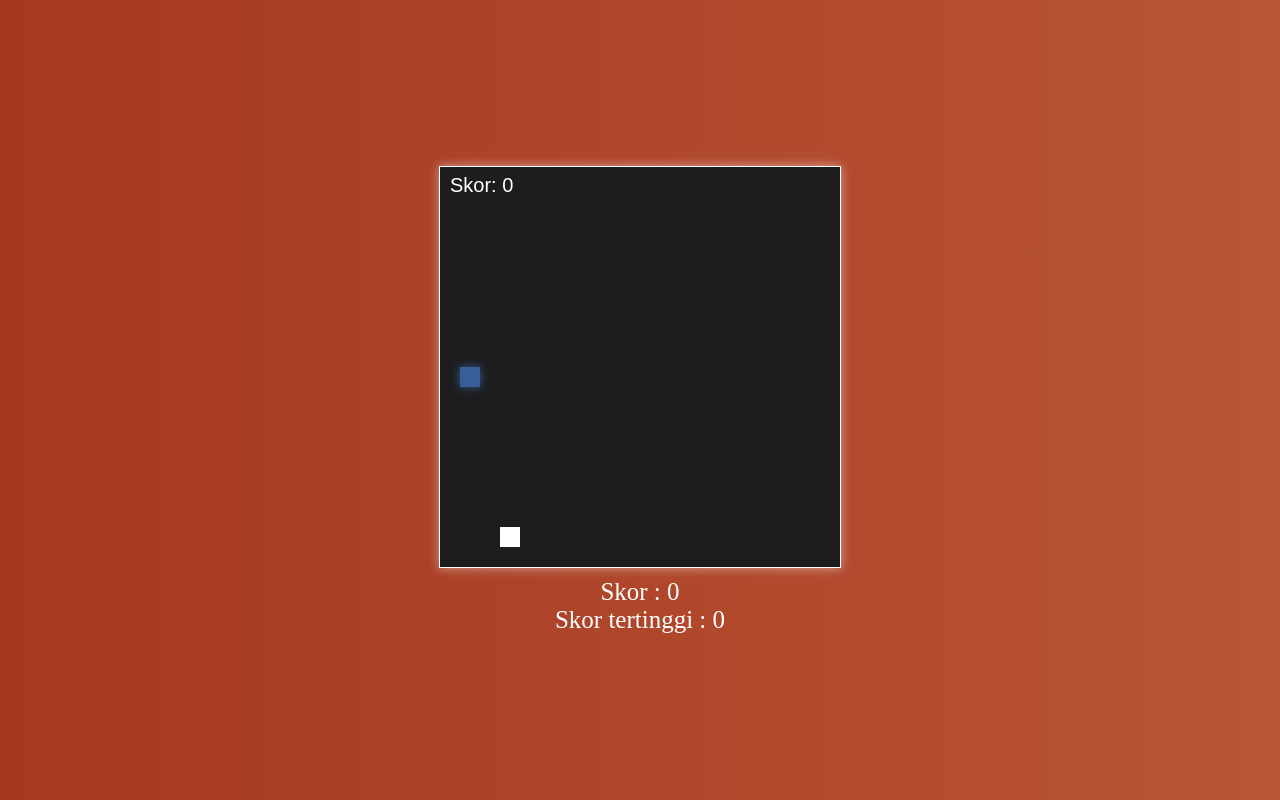
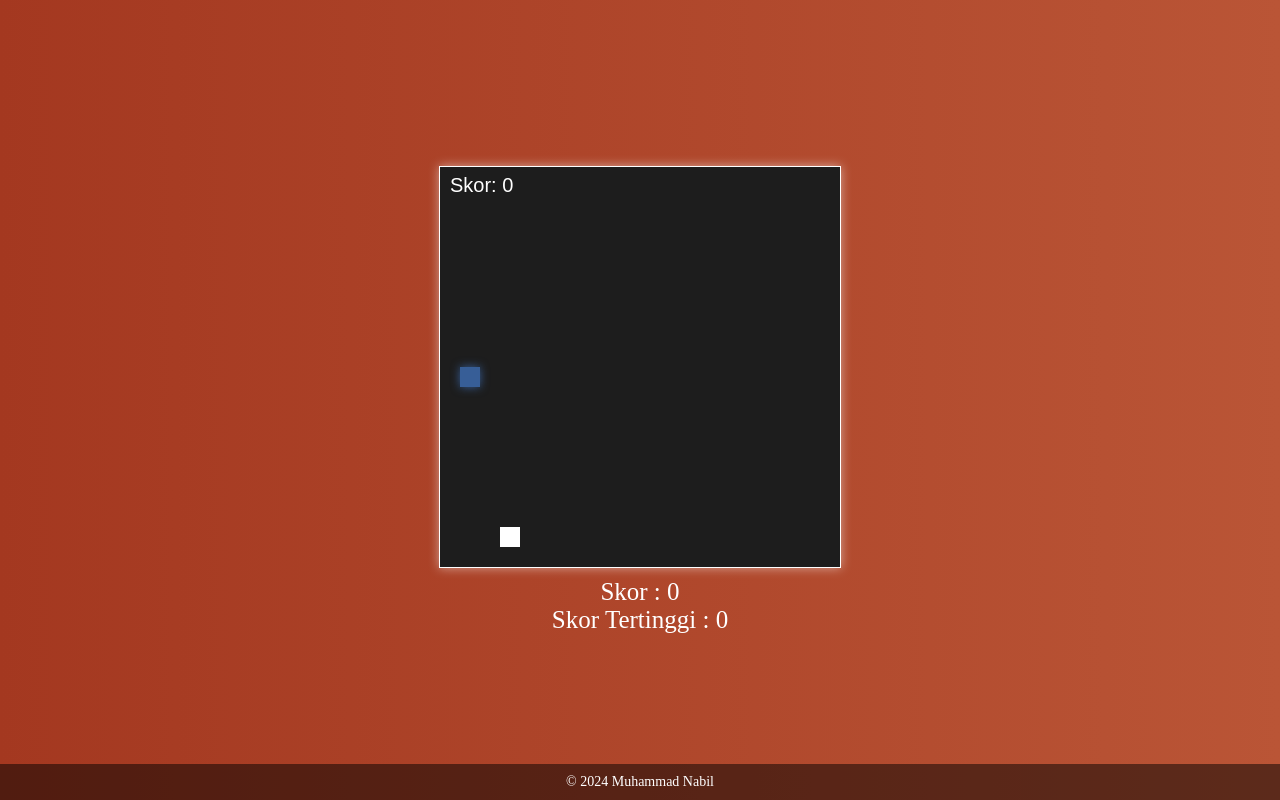
Before and after one commit to Nabil17-alt/Game-Snake, a plain HTML site: page index.html in a window 1280 px wide. Drawn offline with Linux system fonts and the light colour scheme.

Commit message:
last update

```diff
--- a/index.html
+++ b/index.html
@@ -4,18 +4,37 @@
     <meta charset="UTF-8" />
     <meta name="viewport" content="width=device-width, initial-scale=1.0" />
     <style>
-      body {
+      body,
+      html {
+        margin: 0;
+        padding: 0;
+        overflow: hidden;
+        position: relative;
+        width: 100%;
+        height: 100%;
+      }
+
+      #background {
+        position: fixed;
+        top: 0;
+        left: 0;
+        width: 100%;
+        height: 100%;
+        background: linear-gradient(to right, #a43820, #ba5536);
+        z-index: -1;
+      }
+
+      #content {
         display: flex;
         justify-content: center;
         align-items: center;
         flex-direction: column;
-        height: 100vh;
-        margin: 0;
-        background: linear-gradient(to right, #a43820, #ba5536);
+        height: 100%;
         color: #fff;
         font-family: "Times New Roman", Times, serif;
         font-size: 25px;
         text-align: center;
+        z-index: 1;
       }
 
       canvas {
@@ -27,16 +46,33 @@
       #score {
         margin-top: 10px;
       }
+      footer {
+            position: fixed;
+            bottom: 0;
+            width: 100%;
+            background-color: rgba(0, 0, 0, 0.5);
+            color: #fff;
+            text-align: center;
+            padding: 10px 0;
+            font-size: 14px;
+        }
+
     </style>
-    <title>Snake Game With dxD Zoldyck</title>
+    <title>Game Ular Nabil</title>
+    <link rel="icon" href="logo_ular.png" />
   </head>
-
   <body>
-    <canvas id="snakeCanvas" width="400" height="400"></canvas>
-    <div id="score-container">
-      <div id="score">Skor : <span>0</span></div>
-      <div id="high-score">Skor tertinggi : <span>0</span></div>
+    <div id="background"></div>
+    <div id="content">
+      <canvas id="snakeCanvas" width="400" height="400"></canvas>
+      <div id="score-container">
+        <div id="score">Skor : <span>0</span></div>
+        <div id="high-score">Skor Tertinggi : <span>0</span></div>
+      </div>
     </div>
+    <footer>
+        &copy; 2024 Muhammad Nabil
+    </footer>
 
     <script>
       const canvas = document.getElementById("snakeCanvas");
@@ -56,7 +92,12 @@
           ctx.fillStyle = index === 0 ? "#375e97" : "#fff";
           ctx.shadowBlur = index === 0 ? 10 : 0;
           ctx.shadowColor = "#375e97";
-          ctx.fillRect(segment.x * gridsize, segment.y * gridsize, gridsize, gridsize);
+          ctx.fillRect(
+            segment.x * gridsize,
+            segment.y * gridsize,
+            gridsize,
+            gridsize
+          );
           ctx.shadowBlur = 0;
         });
       }
@@ -143,7 +184,7 @@
       }
 
       function resetGame() {
-        alert(`Permainan telah berakhir! Skor Anda: ${score}`);
+        alert(`Permainan berakhir! Skor anda: ${score}`);
         updateHighScore();
         snake = [{ x: 10, y: 10 }];
         direction = "right";
@@ -217,6 +258,30 @@
         yDown = null;
       }
 
+      const isMobile = /iPhone|iPad|iPod|Android/i.test(navigator.userAgent);
+
+      if (isMobile) {
+        canvas.addEventListener("touchstart", handleTouchStart, false);
+        canvas.addEventListener("touchmove", handleTouchMove, false);
+      } else {
+        document.addEventListener("keydown", (event) => {
+          switch (event.key) {
+            case "ArrowUp":
+              if (direction !== "down") direction = "up";
+              break;
+            case "ArrowDown":
+              if (direction !== "up") direction = "down";
+              break;
+            case "ArrowLeft":
+              if (direction !== "right") direction = "left";
+              break;
+            case "ArrowRight":
+              if (direction !== "left") direction = "right";
+              break;
+          }
+        });
+      }
+
       gameLoop();
     </script>
   </body>
```
Also changed, not shown: logo_ular.png (added).
